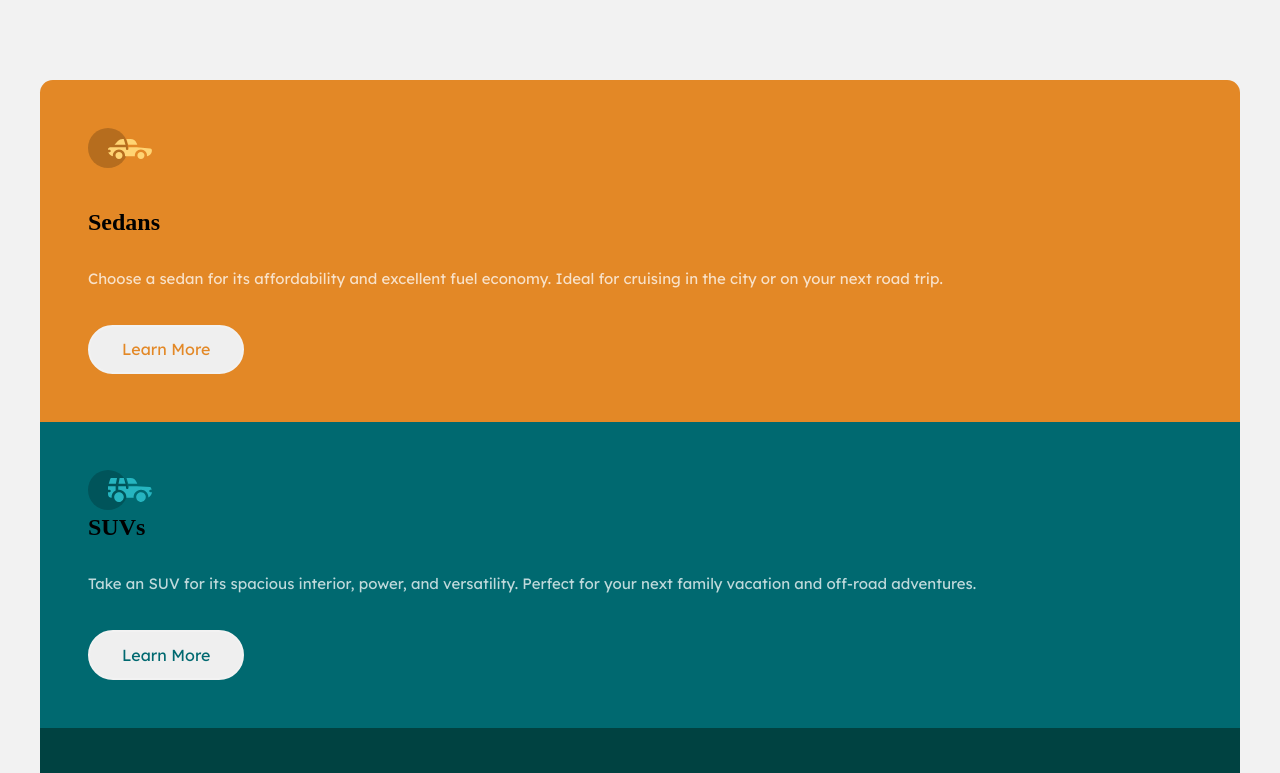
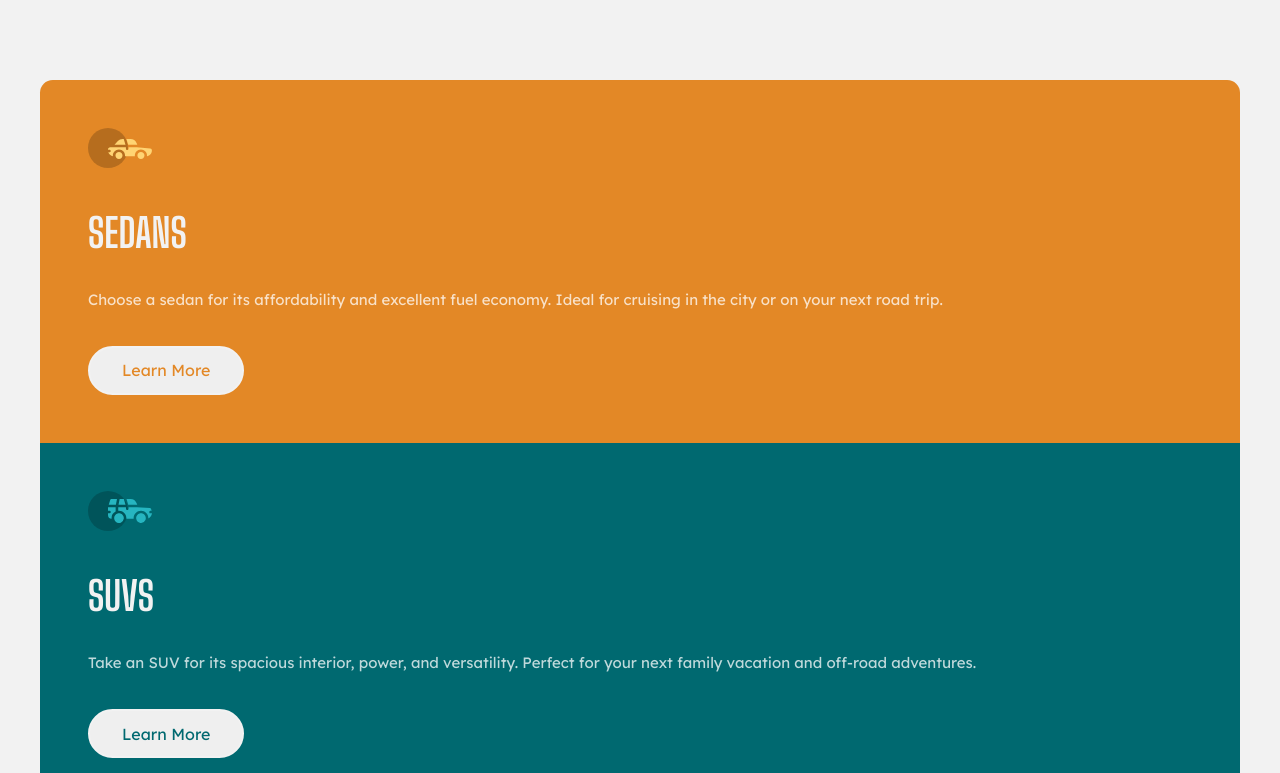
Before and after one commit to alisazarina/3-column-preview-card, a plain HTML site: page index.html in a window 1280 px wide. Shown: the top 773 px of the page. Drawn offline with Linux system fonts and the light colour scheme.

Commit message:
fix accessibility issues- final

```diff
--- a/style.css
+++ b/style.css
@@ -38,7 +38,18 @@ body {
     border-radius: 0 0 0.8rem 0.8rem;
 }
 
-h1 {
+/* --- visually hidden h1 element to rectify accessibility issues --- */
+.visually-hidden {
+    clip: rect(0 0 0 0);
+    clip-path: inset(50%);
+    height: 1px;
+    overflow: hidden;
+    position: absolute;
+    white-space: nowrap;
+    width: 1px;
+}
+
+h2 {
     color: var(--very-light-gray);
     font-family: 'Big Shoulders Display', sans-serif;
     font-weight: 700;
@@ -114,32 +125,6 @@ p {
     }
 }
 
-/*
--- EXTRA CODE REMOVED --
-@media only screen and (min-width: 768px) {
-    .container {
-        padding: 6rem;
-    }
-
-    .card {
-        padding: 4rem 5rem 4.5rem 4rem;
-    }
-
-    h2 {
-        font-size: 3rem;
-    }
-
-    p {
-        margin: 2.5rem 0 3.5rem 0;
-        font-size: 1.3rem;
-        line-height: 2.5rem;
-    }
-
-    .attribution {
-        font-size: 1.3rem;
-    }
-} */
-
 @media only screen and (min-width: 1440px) {
     .container {
         display: flex;
@@ -163,7 +148,7 @@ p {
         border-radius: 0 0.8rem 0.8rem 0;
     }
 
-    h1 {
+    h2 {
         font-size: 2.5rem;
     }
 
```
